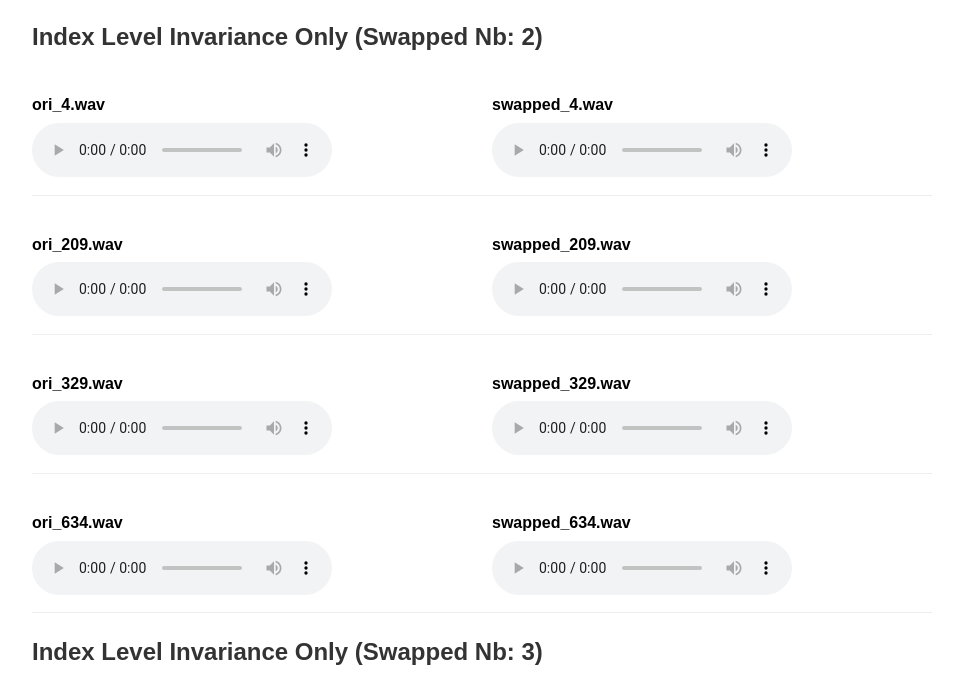
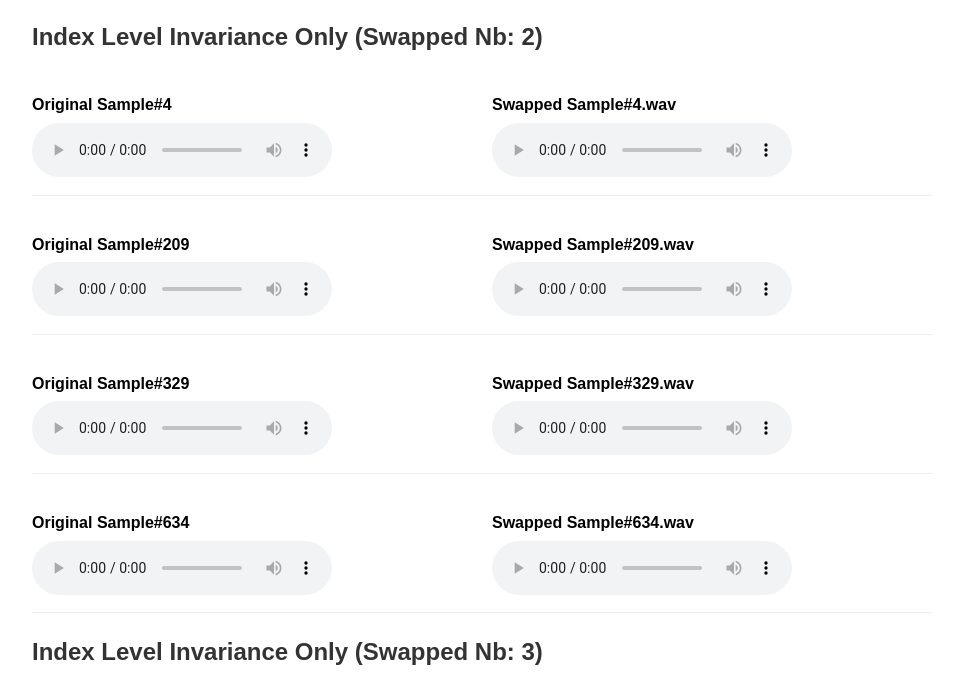
Before and after one commit to XiaodanChenSheldan/Rank-order-Coding-Audio-Samples, a plain HTML site: page index.html in a window 1280 px wide. Shown: the part 96-784 px from the top of the page, without its empty margins (158-1121 px from the left). Drawn offline with Linux system fonts and the light colour scheme.

Commit message:
Update index.html

```diff
--- a/index.html
+++ b/index.html
@@ -105,14 +105,14 @@
 
         li.innerHTML = `
           <div class="audio-block">
-            <p>ori_${id}.wav</p>
+            <p>Original Sample#${id}</p>
             <audio controls>
               <source src="${oriPath}" type="audio/wav">
               Your browser does not support the audio element.
             </audio>
           </div>
           <div class="audio-block">
-            <p>swapped_${id}.wav</p>
+            <p>Swapped Sample#${id}.wav</p>
             <audio controls>
               <source src="${swappedPath}" type="audio/wav">
               Your browser does not support the audio element.
```
